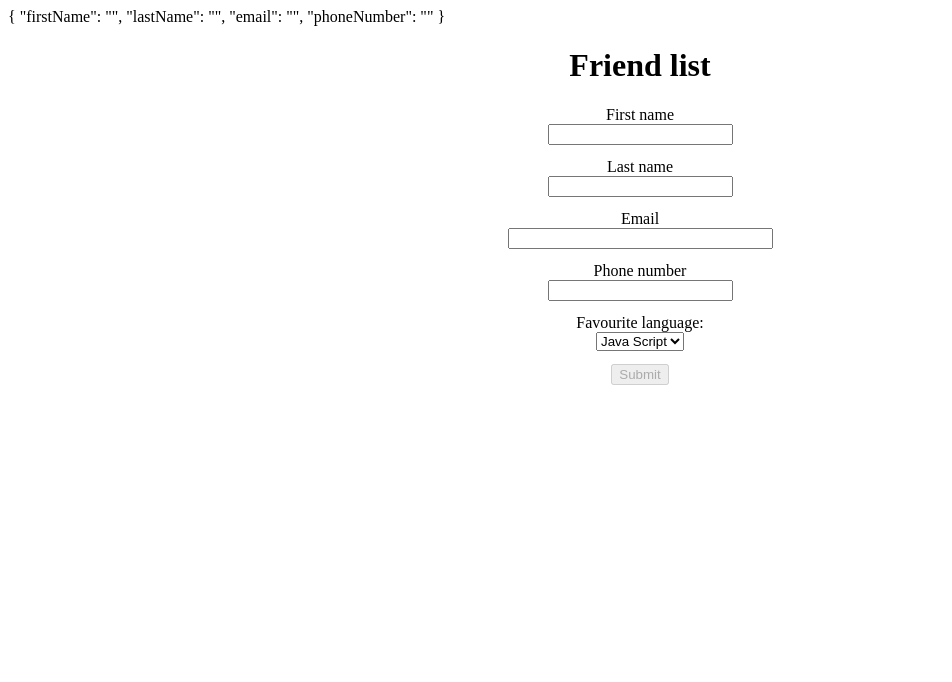
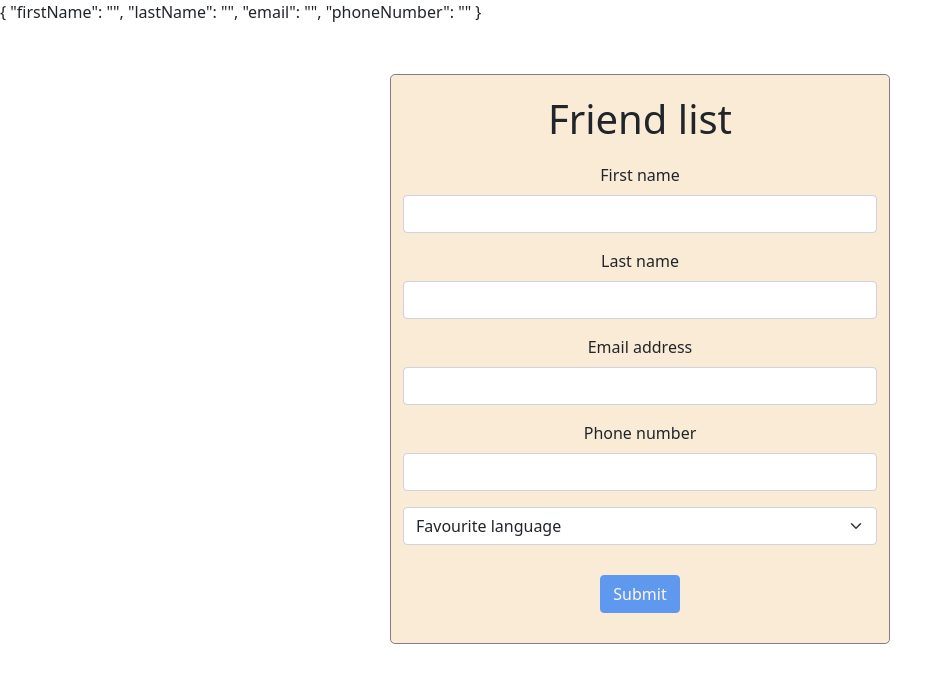
Before and after one commit to VCorak/basic-angular-form, an Angular app in the folder project-name/: page / in a window 1280 px wide. Shown: the top 682 px of the page, without its empty margins (0-952 px from the left). Built offline with nearby package versions, Linux system fonts and the light colour scheme.

Commit message:
Changed form to bootstrap form, adding some css

```diff
--- a/project-name/src/app/app.component.css
+++ b/project-name/src/app/app.component.css
@@ -1,11 +1,20 @@
 .container {
+  width: 500px;
+  margin-top: 50px;
   text-align: center;
+  background-color: antiquewhite;
+  border: 1px solid grey;
+  border-radius: 5px;
 }
 
-label {
-  text-align: left;
+h1 {
+  margin: 20px;
 }
 
 .error {
  border-color: red;
 }
+
+button {
+  margin: 30px;
+}
--- a/project-name/src/app/app.component.html
+++ b/project-name/src/app/app.component.html
@@ -3,34 +3,33 @@
 
 <div class="container">
   <h1>Friend list</h1>
+
   <form #formName="ngForm">
-    <div class="form-group">
-      <label class="firstname">First name</label> <br>
-      <input required minlength="2" maxlength="10" pattern="[a-zA-Z]*" #firstName="ngModel" type="text" [(ngModel)]="friend.firstName" name="firstname" class="form-control" [class.error]="firstName.invalid && firstName.touched">
+    <div class="mb-3">
+      <label for="exampleInputFirstName" class="form-label">First name</label>
+      <input type="text" class="form-control" id="exampleInputFirstName" required minlength="2" maxlength="10" pattern="[a-zA-Z]*" #firstName="ngModel" [(ngModel)]="friend.firstName" name="firstname" [class.error]="firstName.invalid && firstName.touched">
     </div>
-    <pre></pre>
-    <div class="form-group">
-      <label class="lastname">Last name</label> <br>
-      <input required minlength="2" maxlength="10" pattern="[a-zA-Z]*" #lastName="ngModel" type="text" [(ngModel)]="friend.lastName" name="lastname" class="form-control" [class.error]="lastName.invalid && lastName.touched">
+
+    <div class="mb-3">
+      <label for="exampleInputLastName" class="form-label">Last name</label>
+      <input type="text" class="form-control" id="exampleInputLastName" required minlength="2" maxlength="10" pattern="[a-zA-Z]*" #lastName="ngModel" [(ngModel)]="friend.lastName" name="lastname" [class.error]="lastName.invalid && lastName.touched">
     </div>
-    <pre></pre>
-    <div class="form-group">
-      <label class="email">Email</label> <br>
-      <input [email]="true" size="30" #email="ngModel" type="text" [(ngModel)]="friend.email" name="email" class="form-control" [class.error]="email.invalid && email.touched">
+
+    <div class="mb-3">
+      <label for="exampleInputEmail1" class="form-label">Email address</label>
+      <input type="email" class="form-control" id="exampleInputEmail1" aria-describedby="emailHelp" [email]="true" size="30" #email="ngModel" [(ngModel)]="friend.email" name="email" [class.error]="email.invalid && email.touched">
+
     </div>
-    <pre></pre>
-    <div class="form-group">
-      <label class="phonenumber">Phone number</label> <br>
-      <input required pattern="^[+]*[(]{0,1}[0-9]{1,4}[)]{0,1}[-\s\./0-9]*$" #phoneNumber="ngModel" type="tel" [(ngModel)]="friend.phoneNumber" name="phonenumber" class="form-control" [class.error]="phoneNumber.invalid && phoneNumber.touched">
+    <div class="mb-3">
+      <label for="exampleInputPhoneNumber" class="form-label">Phone number</label>
+      <input type="tel" class="form-control" id="exampleInputPhoneNumber" required pattern="^[+]*[(]{0,1}[0-9]{1,4}[)]{0,1}[-\s\./0-9]*$" #phoneNumber="ngModel" [(ngModel)]="friend.phoneNumber" name="phonenumber" [class.error]="phoneNumber.invalid && phoneNumber.touched">
     </div>
-    <pre></pre>
-    <div class="form-group">
-      <label for="language">Favourite language:</label> <br>
-      <select name="language" id="language">
-        <option value="js" *ngFor="let language of languages">{{language.name}}</option>
-      </select>
-    </div>
-    <pre></pre>
-    <button class="btn btn-primary" type="submit" [disabled]="!formName.valid">Submit</button>
+
+    <select class="form-select" aria-label="Default select example" name="language" id="language">
+      <option selected>Favourite language</option>
+      <option value="js" *ngFor="let language of languages">{{language.name}}</option>
+    </select>
+
+    <button type="submit" class="btn btn-primary" [disabled]="!formName.valid">Submit</button>
   </form>
 </div>
--- a/project-name/src/index.html
+++ b/project-name/src/index.html
@@ -6,6 +6,8 @@
   <base href="/">
   <meta name="viewport" content="width=device-width, initial-scale=1">
   <link rel="icon" type="image/x-icon" href="favicon.ico">
+  <link href="https://cdn.jsdelivr.net/npm/bootstrap@5.0.2/dist/css/bootstrap.min.css" rel="stylesheet" integrity="sha384-EVSTQN3/azprG1Anm3QDgpJLIm9Nao0Yz1ztcQTwFspd3yD65VohhpuuCOmLASjC" crossorigin="anonymous">
+
 </head>
 <body>
   <app-root></app-root>
--- a/project-name/src/styles.css
+++ b/project-name/src/styles.css
@@ -1,4 +1,7 @@
 /* You can add global styles to this file, and also import other style files */
+
+
+
 .error {
   border-color: red;
 }
```
